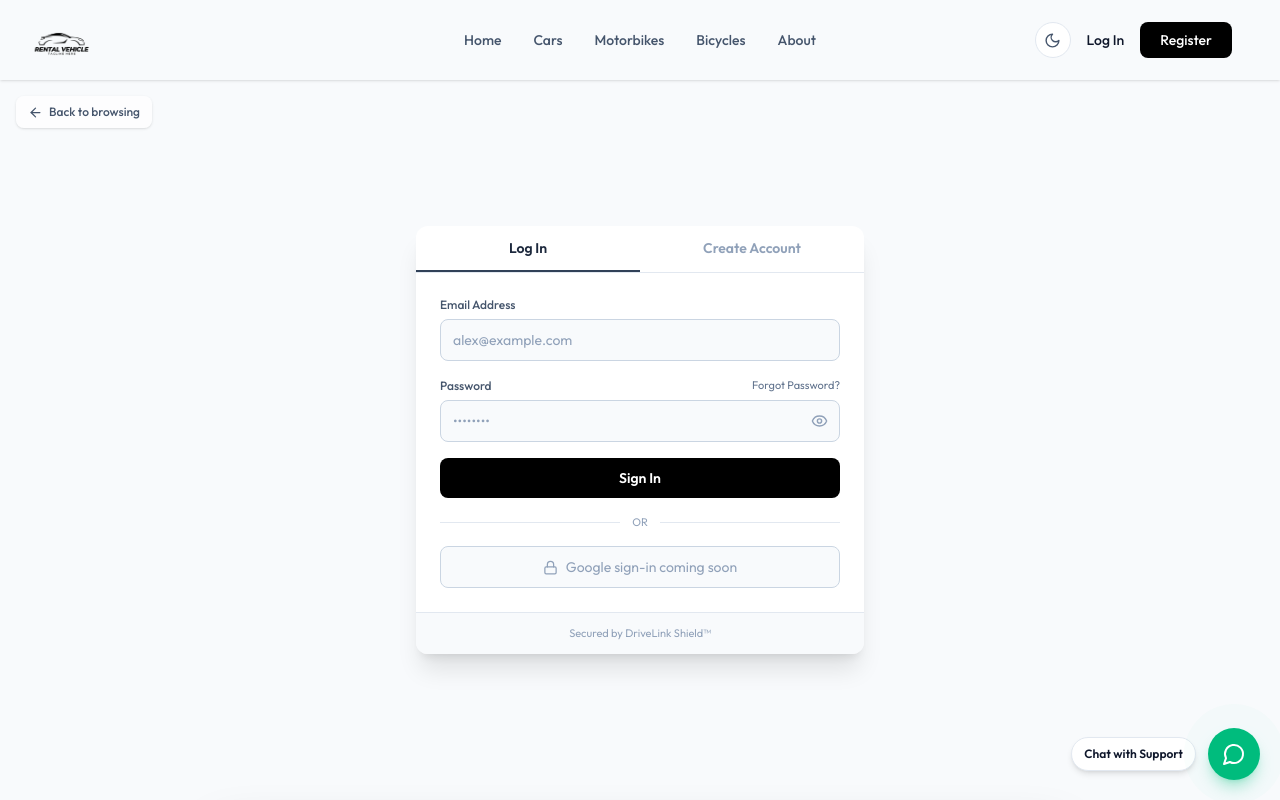
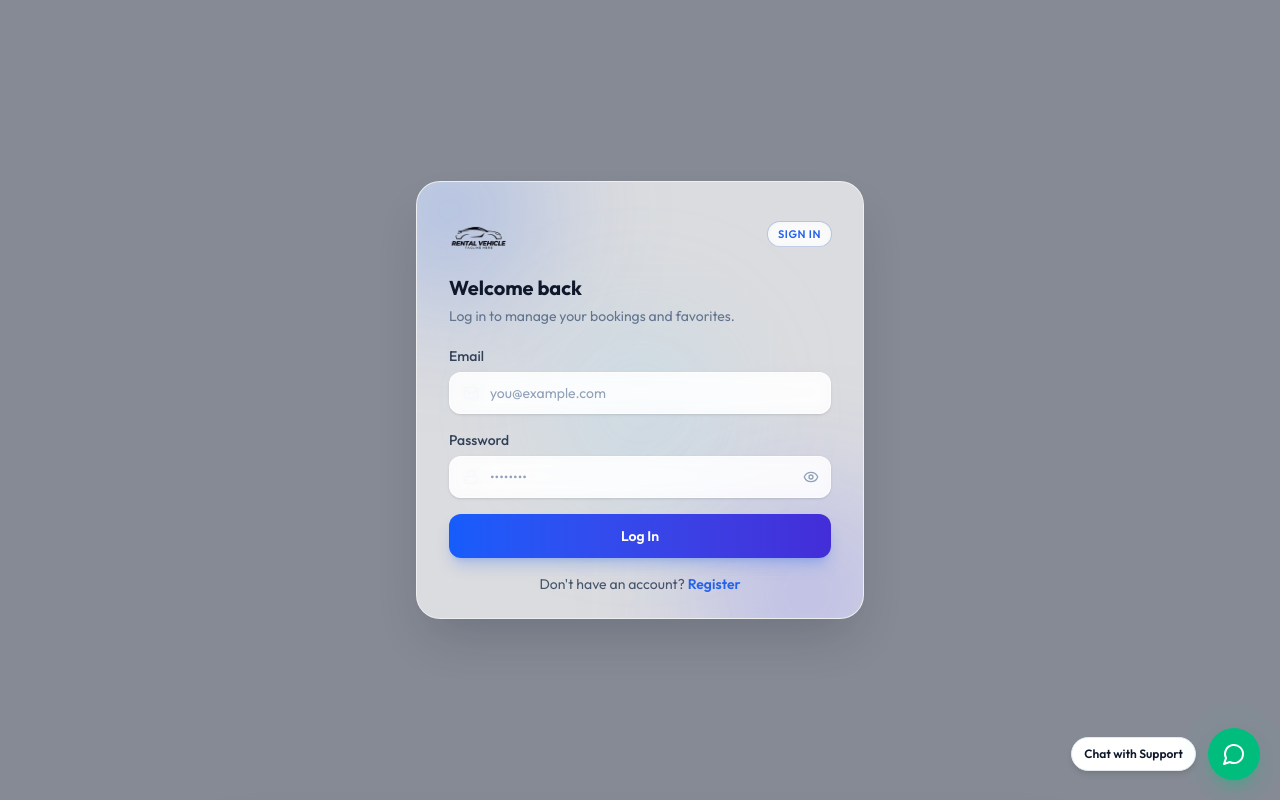
Before and after one commit to RentVehicle-Company/React_RentVehicle, a React (Vite) app: page /login in a window 1280 px wide. Built offline with nearby package versions, Linux system fonts and the light colour scheme.

Commit message:
Hout_MoreFetchAPI

```diff
--- a/src/App.jsx
+++ b/src/App.jsx
@@ -1,6 +1,6 @@
 import React from "react";
 import Navbar from "./components/common/Navbar";
-import { Route, Routes, useLocation } from "react-router-dom";
+import { Route, Routes, useLocation, useNavigate } from "react-router-dom";
 import Home from "./pages/customer/Home";
 import About from "./pages/customer/About";
 import Cars from "./pages/vehicles/Cars";
@@ -10,8 +10,7 @@ import VehicleDetail from "./pages/vehicles/VehicleDetail";
 import PaymentVisa from "./pages/customer/PaymentVisa";
 import PaymentKHQR from "./pages/customer/PaymentKHQR";
 import Checkout from "./pages/customer/Checkout";
-import Login from "./components/auth/Login";
-import Register from "./components/auth/Register";
+import AuthModal from "./components/auth/AuthModal";
 import UserProfile from "./pages/customer/UserProfile";
 import Mybooking from "./pages/customer/Mybooking";
 import BookingDetails from "./pages/customer/BookingDetails";
@@ -22,6 +21,19 @@ import Footer from "./components/common/Footer";
 import LiveChatButton from "./components/LiveChatButton";
 import RequireAuth from "./components/common/RequireAuth";
 import AdminRequireAuth from "./components/common/AdminRequireAuth";
+
+const AuthPage = ({ mode }) => {
+  const location = useLocation();
+  const navigate = useNavigate();
+  const redirectTo = location.state?.from || "/";
+
+  return (
+    <AuthModal
+      mode={mode}
+      onClose={() => navigate(redirectTo, { replace: true })}
+    />
+  );
+};
 
 const App = () => {
   const location = useLocation();
@@ -44,8 +56,8 @@ const App = () => {
           <Route path="/motorbikes" element={<MotorBikes />} />
           <Route path="/bicycles" element={<Bicycles />} />
           <Route path="/about" element={<About />} />
-          <Route path="/login" element={<Login />} />
-          <Route path="/register" element={<Register />} />
+          <Route path="/login" element={<AuthPage mode="login" />} />
+          <Route path="/register" element={<AuthPage mode="register" />} />
           <Route
             path="/profile"
             element={
--- a/src/components/auth/AuthModal.jsx
+++ b/src/components/auth/AuthModal.jsx
@@ -1,8 +1,16 @@
-import React, { useEffect, useState } from "react";
+import React, { useEffect, useRef, useState } from "react";
 import { motion } from "framer-motion";
-import { LuEye, LuEyeOff, LuLock, LuMail, LuUser } from "react-icons/lu";
+import {
+  LuArrowLeft,
+  LuEye,
+  LuEyeOff,
+  LuLock,
+  LuMail,
+  LuUser,
+} from "react-icons/lu";
 import Logo from "../common/Logo";
 import { useAuth } from "../../context/AuthContext";
+import { resendOtp, verifyEmail } from "../../services/authServices";
 
 const inputClass =
   "w-full rounded-xl border border-white/60 dark:border-slate-600 bg-white/80 dark:bg-slate-800/80 py-2.5 pl-10 pr-10 text-sm text-slate-900 dark:text-white placeholder-slate-400 shadow-sm outline-none backdrop-blur-sm transition focus:border-primary focus:ring-2 focus:ring-primary/30";
@@ -20,13 +28,21 @@ const getErrorMessage = (err) =>
 const AuthModal = ({ mode = "login", onClose }) => {
   const { login, register } = useAuth();
   const [formMode, setFormMode] = useState(mode);
+  const [registerStep, setRegisterStep] = useState("details");
   const [values, setValues] = useState({ name: "", email: "", password: "" });
+  const [otp, setOtp] = useState(["", "", "", "", "", ""]);
+  const otpRefs = useRef([]);
   const [showPassword, setShowPassword] = useState(false);
   const [error, setError] = useState(null);
+  const [message, setMessage] = useState("");
   const [submitting, setSubmitting] = useState(false);
 
   useEffect(() => {
     setFormMode(mode);
+    setRegisterStep("details");
+    setOtp(["", "", "", "", "", ""]);
+    setError(null);
+    setMessage("");
   }, [mode]);
 
   useEffect(() => {
@@ -72,6 +88,9 @@ const AuthModal = ({ mode = "login", onClose }) => {
           email: values.email.trim(),
           password: values.password,
         });
+        setRegisterStep("otp");
+        setMessage(`We sent a verification code to ${values.email.trim()}.`);
+        return;
       } else {
         await login({
           email: values.email.trim(),
@@ -79,6 +98,57 @@ const AuthModal = ({ mode = "login", onClose }) => {
         });
       }
       onClose?.();
+    } catch (err) {
+      setError(getErrorMessage(err));
+    } finally {
+      setSubmitting(false);
+    }
+  };
+
+  const handleOtpChange = (index, value) => {
+    const digit = value.replace(/\D/g, "").slice(-1);
+    const nextOtp = [...otp];
+    nextOtp[index] = digit;
+    setOtp(nextOtp);
+    setError(null);
+    if (digit && index < otp.length - 1) {
+      otpRefs.current[index + 1]?.focus();
+    }
+  };
+
+  const handleOtpKeyDown = (index, event) => {
+    if (event.key === "Backspace" && !otp[index] && index > 0) {
+      otpRefs.current[index - 1]?.focus();
+    }
+  };
+
+  const handleVerify = async (event) => {
+    event.preventDefault();
+    const code = otp.join("");
+    if (code.length !== 6) {
+      setError("Enter the 6-digit verification code.");
+      return;
+    }
+
+    setError(null);
+    setSubmitting(true);
+    try {
+      await verifyEmail(values.email.trim(), code);
+      await login({ email: values.email.trim(), password: values.password });
+      onClose?.();
+    } catch (err) {
+      setError(getErrorMessage(err));
+    } finally {
+      setSubmitting(false);
+    }
+  };
+
+  const handleResend = async () => {
+    setError(null);
+    setSubmitting(true);
+    try {
+      await resendOtp(values.email.trim());
+      setMessage(`A new code was sent to ${values.email.trim()}.`);
     } catch (err) {
       setError(getErrorMessage(err));
     } finally {
@@ -130,19 +200,78 @@ const AuthModal = ({ mode = "login", onClose }) => {
               wordClassName="text-lg font-bold tracking-tight text-slate-950"
             />
             <span className="rounded-full bg-white/70 dark:bg-slate-700/70 px-2.5 py-1 text-[11px] font-semibold uppercase tracking-wider text-primary ring-1 ring-primary/20 backdrop-blur">
-              {formMode === "login" ? "Sign In" : "Register"}
+              {registerStep === "otp"
+                ? "Verify"
+                : formMode === "login"
+                  ? "Sign In"
+                  : "Register"}
             </span>
           </div>
 
           <h2 className="mt-4 text-xl font-bold text-slate-900 dark:text-white">
-            {formMode === "login" ? "Welcome back" : "Create your account"}
+            {registerStep === "otp"
+              ? "Verify your email"
+              : formMode === "login"
+                ? "Welcome back"
+                : "Create your account"}
           </h2>
           <p className="mt-1 text-sm text-slate-500 dark:text-slate-400">
-            {formMode === "login"
-              ? "Log in to manage your bookings and favorites."
-              : "Sign up to start renting in minutes."}
+            {registerStep === "otp"
+              ? `Enter the 6-digit code sent to ${values.email}.`
+              : formMode === "login"
+                ? "Log in to manage your bookings and favorites."
+                : "Sign up to start renting in minutes."}
           </p>
 
+          {registerStep === "otp" ? (
+            <form onSubmit={handleVerify} className="mt-5 space-y-4">
+              <button
+                type="button"
+                onClick={() => {
+                  setRegisterStep("details");
+                  setError(null);
+                  setMessage("");
+                }}
+                className="inline-flex items-center gap-1 text-xs text-slate-500 hover:text-slate-800 dark:text-slate-400 dark:hover:text-slate-100"
+              >
+                <LuArrowLeft size={14} /> Back
+              </button>
+              <div className="flex justify-center gap-2">
+                {otp.map((digit, index) => (
+                  <input
+                    key={index}
+                    ref={(element) => {
+                      otpRefs.current[index] = element;
+                    }}
+                    value={digit}
+                    onChange={(event) =>
+                      handleOtpChange(index, event.target.value)
+                    }
+                    onKeyDown={(event) => handleOtpKeyDown(index, event)}
+                    inputMode="numeric"
+                    maxLength="1"
+                    aria-label={`Verification digit ${index + 1}`}
+                    className="h-11 w-10 rounded-lg border border-slate-300 bg-slate-50 text-center text-lg font-semibold text-slate-800 outline-none focus:border-primary focus:ring-2 focus:ring-primary/20 dark:border-slate-600 dark:bg-slate-700 dark:text-slate-100"
+                  />
+                ))}
+              </div>
+              <button
+                type="submit"
+                disabled={submitting}
+                className="w-full rounded-xl bg-gradient-to-r from-blue-600 to-indigo-700 px-5 py-3 text-sm font-semibold text-white shadow-lg shadow-primary/25 transition-all disabled:cursor-not-allowed disabled:opacity-60"
+              >
+                {submitting ? "Verifying..." : "Verify Email"}
+              </button>
+              <button
+                type="button"
+                onClick={handleResend}
+                disabled={submitting}
+                className="block w-full text-center text-xs font-medium text-primary hover:underline disabled:opacity-60"
+              >
+                Resend code
+              </button>
+            </form>
+          ) : (
           <form onSubmit={handleSubmit} className="mt-5 space-y-4">
             {formMode === "register" && (
               <div>
@@ -242,8 +371,15 @@ const AuthModal = ({ mode = "login", onClose }) => {
                   : "Create Account"}
             </button>
           </form>
+          )}
 
-          <div className="mt-4 text-center text-sm text-slate-600 dark:text-slate-300">
+          {message && (
+            <p className="mt-4 rounded-xl border border-blue-100 bg-blue-50 px-3 py-2.5 text-center text-sm text-blue-700">
+              {message}
+            </p>
+          )}
+
+          {registerStep === "details" && <div className="mt-4 text-center text-sm text-slate-600 dark:text-slate-300">
             {formMode === "login" ? (
               <>
                 Don't have an account?{" "}
@@ -267,7 +403,7 @@ const AuthModal = ({ mode = "login", onClose }) => {
                 </button>
               </>
             )}
-          </div>
+          </div>}
         </div>
       </motion.div>
     </motion.div>
--- a/src/pages/customer/Mybooking.jsx
+++ b/src/pages/customer/Mybooking.jsx
@@ -1,5 +1,5 @@
 import React, { useEffect, useState } from "react";
-import { Link } from "react-router-dom";
+import { Link, useNavigate } from "react-router-dom";
 import ProfileSidebar from "../../components/profile/ProfileSidebar";
 import BookingFilters from "../../components/profile/BookingFilters";
 import BookingCard from "../../components/profile/BookingCard";
@@ -18,6 +18,7 @@ const FILTER_MAP = {
 
 const Mybooking = () => {
   const { isAuthenticated, openAuth, logout } = useAuth();
+  const navigate = useNavigate();
   const toast = useToast();
   const [bookings, setBookings] = useState([]);
   const [filter, setFilter] = useState("all");
@@ -76,6 +77,7 @@ const Mybooking = () => {
 
   const handleLogout = () => {
     logout();
+    navigate("/");
   };
 
   if (!isAuthenticated) {
--- a/src/pages/customer/Payments.jsx
+++ b/src/pages/customer/Payments.jsx
@@ -8,11 +8,12 @@ import {
 } from "react-icons/lu";
 import ProfileSidebar from "../../components/profile/ProfileSidebar";
 import { getMyPayments } from "../../services/paymentService";
-import { signOut } from "../../services/authServices";
+import { useAuth } from "../../context/AuthContext";
 import { usePreferences } from "../../context/PreferencesContext";
 
 const Payments = () => {
   const { formatAmount } = usePreferences();
+  const { logout } = useAuth();
   const [payments, setPayments] = useState([]);
   const [loading, setLoading] = useState(true);
   const [error, setError] = useState("");
@@ -33,8 +34,8 @@ const Payments = () => {
   }, []);
 
   const handleLogout = async () => {
-    await signOut();
-    navigate("/login");
+    logout();
+    navigate("/");
   };
 
   return (
--- a/src/pages/customer/UserProfile.jsx
+++ b/src/pages/customer/UserProfile.jsx
@@ -1,4 +1,5 @@
 import React, { useEffect, useState } from "react";
+import { useNavigate } from "react-router-dom";
 import ProfileSidebar from "../../components/profile/ProfileSidebar";
 import ProfileInfo from "../../components/profile/ProfileInfo";
 import ProfileForm from "../../components/profile/ProfileForm";
@@ -19,6 +20,7 @@ const UserProfile = () => {
     updateUser,
     openAuth,
   } = useAuth();
+  const navigate = useNavigate();
   const [user, setUser] = useState(() =>
     sessionUser ? { ...sessionUser } : getCachedUser(),
   );
@@ -60,6 +62,7 @@ const UserProfile = () => {
 
   const handleLogout = () => {
     logout();
+    navigate("/");
   };
 
   if (!isAuthenticated) {
--- a/src/pages/vehicles/VehicleDetail.jsx
+++ b/src/pages/vehicles/VehicleDetail.jsx
@@ -55,6 +55,7 @@ import { useAuth } from "../../context/AuthContext";
 import CustomDatePicker from "../../components/common/CustomDatePicker";
 import { createBookingRequest } from "../../services/bookingService";
 import { getCurrentUserId } from "../../services/authServices";
+import { getCachedUser } from "../../services/userService";
 
 const inputClass =
   "w-full px-4 py-2.5 bg-white dark:bg-slate-900 border border-slate-300 dark:border-slate-600 rounded-xl text-sm text-slate-900 dark:text-white placeholder-slate-400 dark:placeholder-slate-500 outline-none transition focus:border-primary focus:ring-2 focus:ring-primary/20";
```
